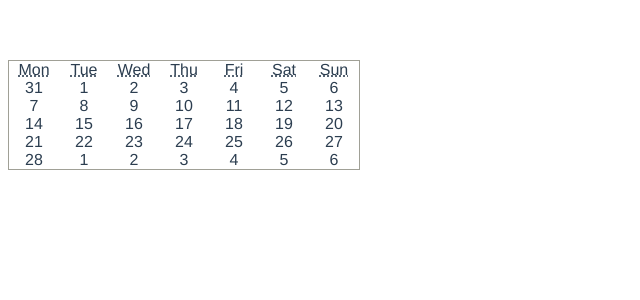
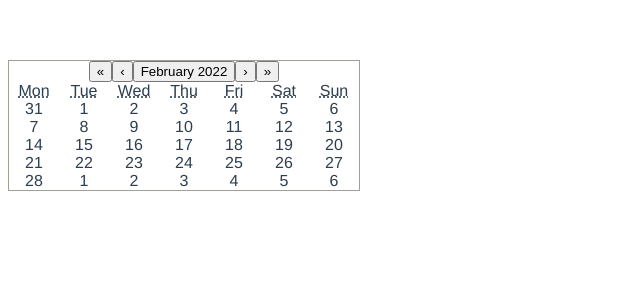
Before and after one commit to nightswinger/vue-kalendar, a Vue app: page / in a window 1280 px wide. Shown: the top 300 px of the page, without its empty margins (0-640 px from the left). Built offline with nearby package versions, Linux system fonts and the light colour scheme.

Commit message:
use reactive props

```diff
--- a/src/components/Calendar.vue
+++ b/src/components/Calendar.vue
@@ -1,16 +1,52 @@
 <script setup lang="ts">
+import { computed, reactive } from 'vue';
 import { getBeginOfMonth } from '../utils/dates';
 import MonthView from './MonthView.vue';
+import Navigation from './Navigation.vue';
 
 const props = defineProps({
+  maxDetail: { type: String, default: 'month' },
+  minDetail: { type: String, default: 'century' },
+  showNavigation: { type: Boolean, default: true },
   showNeighboringMonth: { type: Boolean, default: true }
 })
 
-const activeStartDate = getBeginOfMonth(new Date())
+const state = reactive({
+  value: new Date(),
+  view: ''
+})
+
+const activeStartDate = computed(() => {
+  switch(view.value) {
+    case 'month':
+      return getBeginOfMonth(state.value)
+    default:
+      throw new Error(`Invalid view: ${view.value}`)
+  }
+})
+const updateActiveStartDate = (date: Date) => state.value = date
+
+const allViews = ['century', 'decade', 'year', 'month']
+const view = computed(() => {
+  const limitedViews = allViews.slice(
+    allViews.indexOf(props.minDetail),
+    allViews.indexOf(props.maxDetail) + 1
+  )
+
+  if (limitedViews.indexOf(state.view) !== -1) {
+    return state.view
+  }
+  return props.maxDetail
+})
 </script>
 
 <template>
   <div class="kalendar">
+    <Navigation
+      :active-start-date="activeStartDate"
+      :update-active-start-date="updateActiveStartDate"
+      :view="view"
+    />
     <div>
       <MonthView
         :active-start-date="activeStartDate"
--- a/src/components/Days.vue
+++ b/src/components/Days.vue
@@ -11,30 +11,30 @@ const props = defineProps<{
 
 const { ...otherProps } = props
 
-const year = props.activeStartDate.getFullYear()
-const month = props.activeStartDate.getMonth()
+const year = computed(() => props.activeStartDate.getFullYear())
+const month = computed(() => props.activeStartDate.getMonth())
 
 const dateTransform = (day: number) => {
   const date = new Date()
-  date.setFullYear(year, month, day)
+  date.setFullYear(year.value, month.value, day)
   date.setHours(0, 0, 0, 0)
 
   return date
 }
 
 const hasFixedNumberOfWeeks = false || props.showNeighboringMonth
-const dayOfWeek = getDayOfWeek(props.activeStartDate)
+const dayOfWeek = computed(() => getDayOfWeek(props.activeStartDate))
 
-const offset = hasFixedNumberOfWeeks ? 0 : dayOfWeek
+const offset = hasFixedNumberOfWeeks ? 0 : dayOfWeek.value
 
-const start = (hasFixedNumberOfWeeks ? -dayOfWeek : 0) + 1
+const start = computed(() => (hasFixedNumberOfWeeks ? -dayOfWeek.value : 0) + 1)
 
 const end = computed(() => {
   const daysInMonth = getDaysInMonth(props.activeStartDate)
 
   if (props.showNeighboringMonth) {
     const activeEndDate = new Date()
-    activeEndDate.setFullYear(year, month, daysInMonth)
+    activeEndDate.setFullYear(year.value, month.value, daysInMonth)
     activeEndDate.setHours(0, 0, 0, 0)
     const daysUntilEndOfTheWeek = 7 - getDayOfWeek(activeEndDate) - 1
 
@@ -43,7 +43,6 @@ const end = computed(() => {
 
   return daysInMonth
 })
-
 </script>
 
 <template>
--- a/src/utils/dates.ts
+++ b/src/utils/dates.ts
@@ -13,6 +13,22 @@ export function getDayOfWeek(date: Date) {
 
 export function getDaysInMonth(date: Date) {
   return getEndOfMonth(date).getDate()
+}
+
+export function getMonthsAgo(date: Date, n: number) {
+  const result = new Date(date.getTime())
+  const month = result.getMonth()
+  result.setMonth(month - n)
+
+  return result
+}
+
+export function getMonthsSince(date: Date, n: number) {
+  const result = new Date(date.getTime())
+  const month = result.getMonth()
+  result.setMonth(month + n)
+
+  return result
 }
 
 export function getWeekNumber(date: Date) {
```
